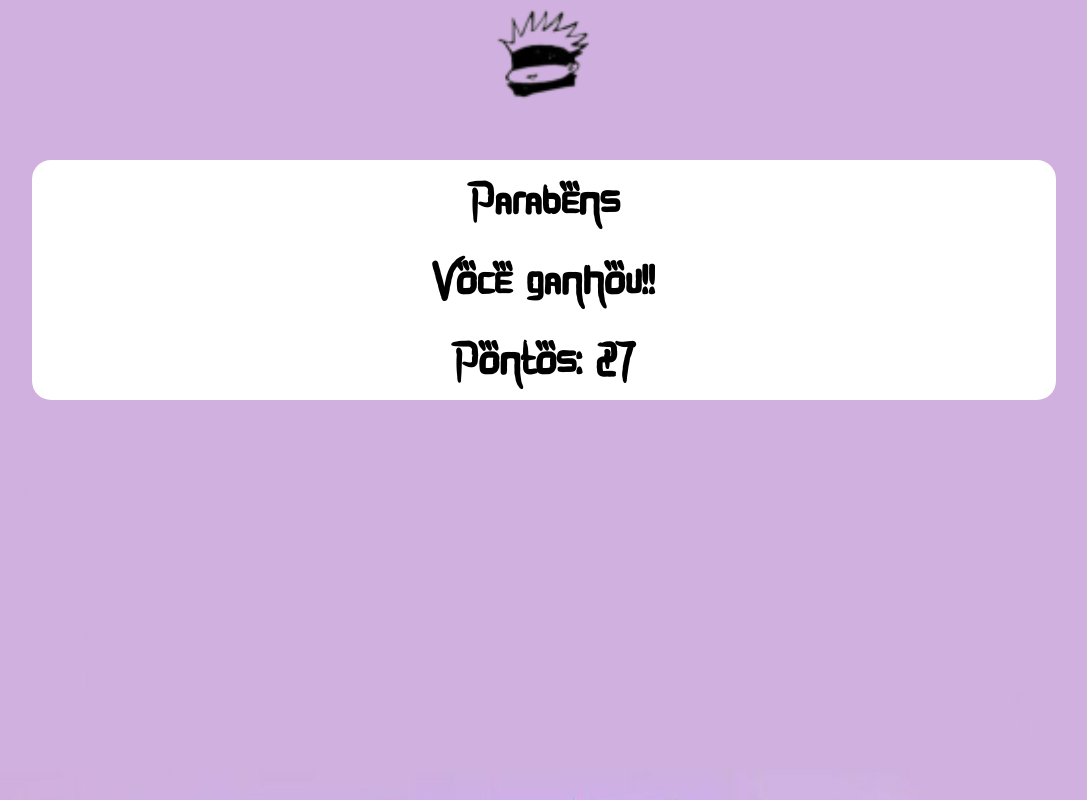
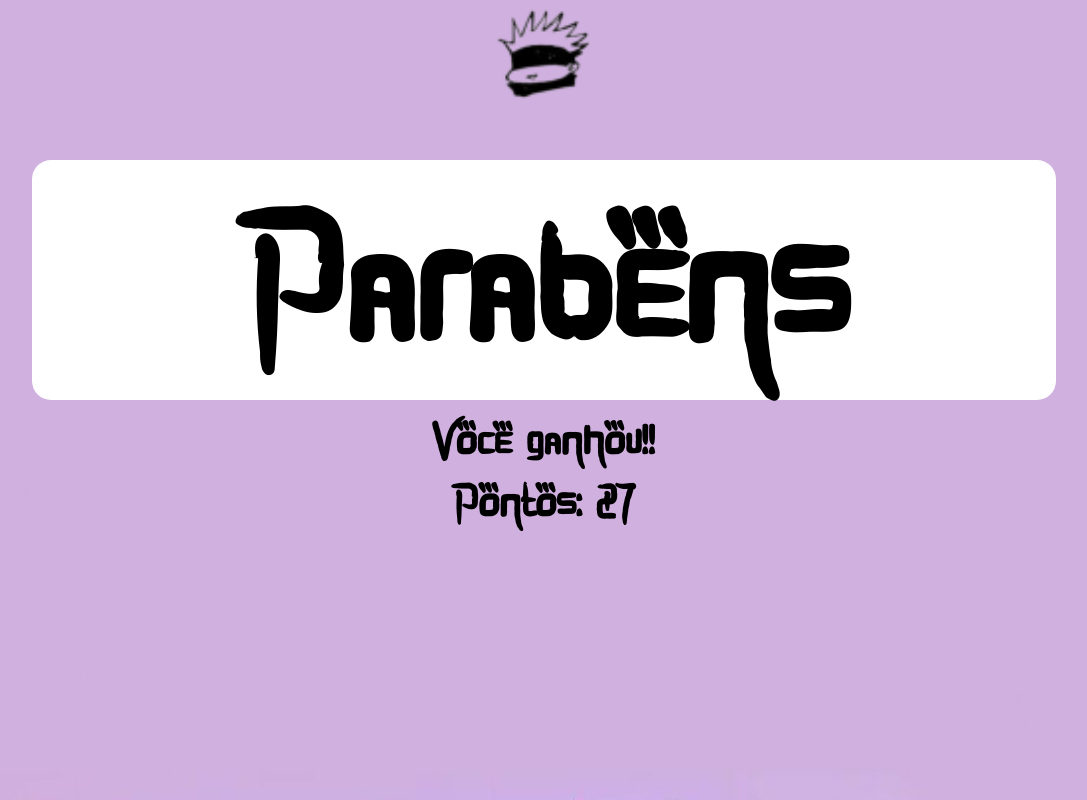
Before and after one commit to annabel30/jogoTelas, a plain HTML site: page venceu.html in a window 1280 px wide. Shown: the whole page, without its empty margins (96-1183 px from the left). Drawn offline with Linux system fonts and the light colour scheme.

Commit message:
Update venceu.html

```diff
--- a/venceu.html
+++ b/venceu.html
@@ -12,8 +12,8 @@
         <div class="outerBox">
             <img src="./img/gojoChibi.png" alt="" class="chibiGojo">
             <div class="box">
-                <h1>Parabens</h1>
-                <h2>Voce ganhou!!</h2>
+                <h1 class="title">Parabens</h1>
+                <h1>Voce ganhou!!</h2>
                 <h3>Pontos: 27</h3>
             </div>
         </div>
```
